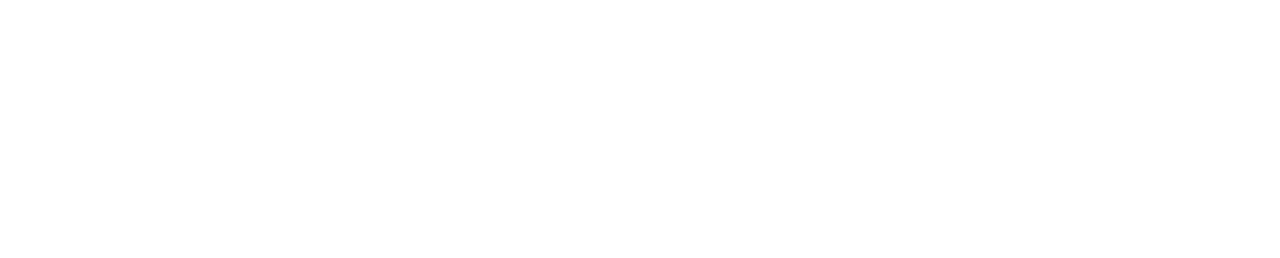
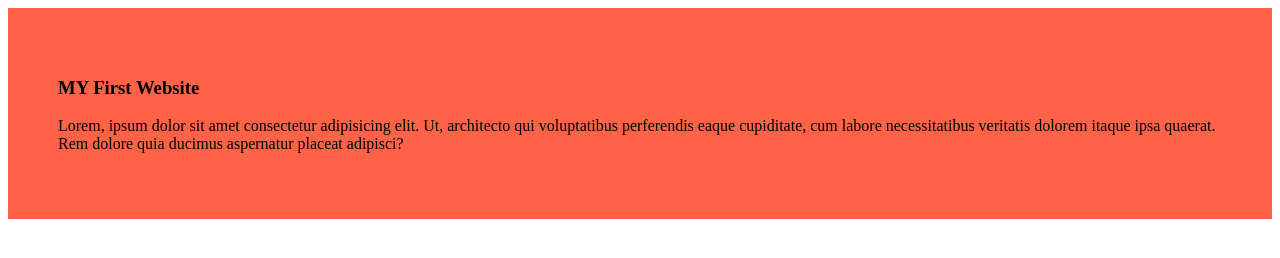
Before and after one commit to Liyanroy12/try-to-push-website, a plain HTML site: page index.html in a window 1280 px wide. Drawn offline with Linux system fonts and the light colour scheme.

Commit message:
added the first blog

```diff
--- /dev/null
+++ b/blog.css
@@ -0,0 +1,4 @@
+div{
+    background-color: tomato;
+    padding: 50px;
+}
--- a/index.html
+++ b/index.html
@@ -4,8 +4,12 @@
     <meta charset="UTF-8">
     <meta name="viewport" content="width=device-width, initial-scale=1.0">
     <title>Try to Push Website</title>
+    <link rel="stylesheet" href="blog.css">
 </head>
 <body>
-
+    <div>
+        <h3>MY First Website</h3>
+        <p>Lorem, ipsum dolor sit amet consectetur adipisicing elit. Ut, architecto qui voluptatibus perferendis eaque cupiditate, cum labore necessitatibus veritatis dolorem itaque ipsa quaerat. Rem dolore quia ducimus aspernatur placeat adipisci?</p>
+    </div>
 </body>
 </html>
```
